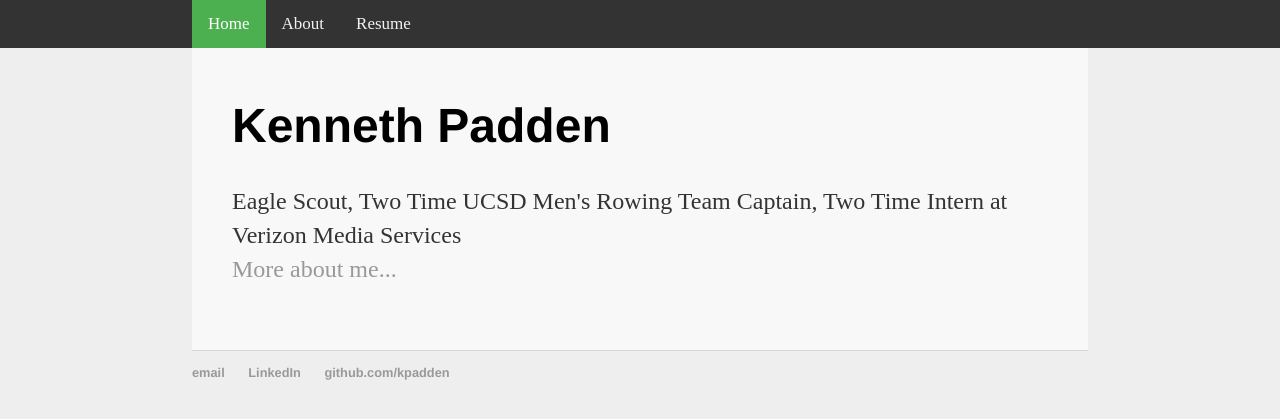
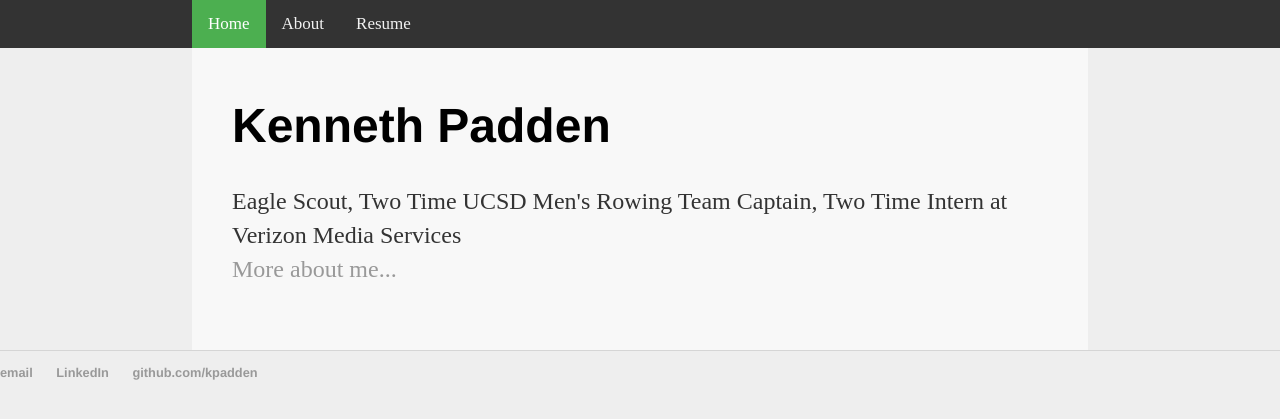
Before and after one commit to kpadden/kpadden.github.io, a Jekyll site: the page built from index.html, in a window 1280 px wide. Shown: the top 419 px of the page. Built offline with Jekyll 4.4.1, drawn with Linux system fonts in a browser that asks for light colours.

Commit message:
Update main.css

```diff
--- a/css/main.css
+++ b/css/main.css
@@ -34,7 +34,7 @@ div { /*all comments */
     width: 70%;
 }
 
-footer {
+.inside-footer {
     margin: 0px auto;
     width: 70%;
 }
```
